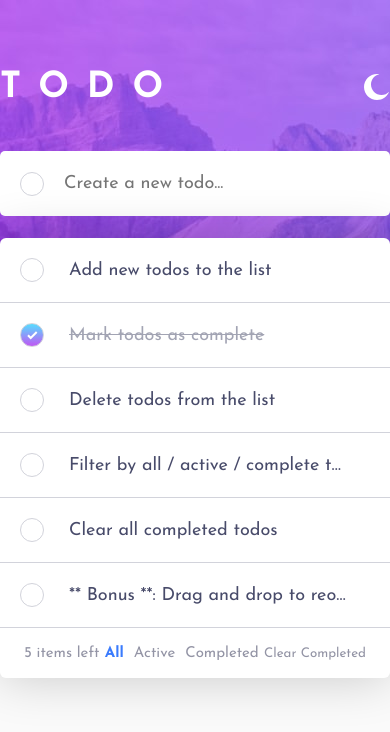
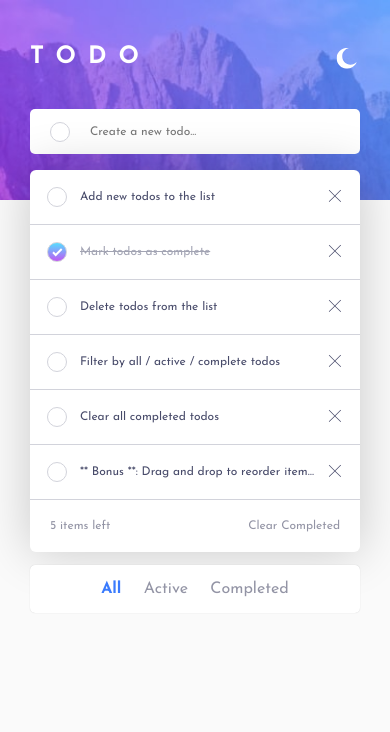
Before and after one commit to RomanPustovyi/ToDoApp, a React (Create React App) app: page / in a window 390 px wide. Shown: the top 732 px of the page. Built offline with nearby package versions, Linux system fonts and the light colour scheme.

Commit message:
Implement mobile responsive styles

```diff
--- a/src/components/Checkbox.css
+++ b/src/components/Checkbox.css
@@ -35,3 +35,15 @@
 .Checkbox.checked {
     background: var(--primary-Check-Background);
 }
+
+@media (max-width: 550px) {
+    .CheckboxOutline {
+        width: 22px;
+        height: 22px;
+    }
+
+    .Checkbox {
+        width: 20px;
+        height: 20px;
+    }
+}
--- a/src/components/ColorThemeButton.css
+++ b/src/components/ColorThemeButton.css
@@ -5,3 +5,9 @@
 .LightDarkModeButton:hover {
     transform: scale(1.2);
 }
+
+@media (max-width: 550px) {
+    .LightDarkModeButton {
+        transform: scale(.8);
+    }
+}
--- a/src/components/Layout.css
+++ b/src/components/Layout.css
@@ -4,3 +4,10 @@
     background-size: cover;
     height: 300px;
 }
+
+@media (max-width: 550px) {
+    .BackgroundImage {
+        background-image: url(../assets/images/bg-mobile-light.jpg);
+        height: 200px;
+    }
+}
--- a/src/components/Todo.css
+++ b/src/components/Todo.css
@@ -16,3 +16,18 @@
     font-weight: 700;
     letter-spacing: 18px;
 }
+
+@media (max-width: 550px) {
+    .TodoContainer {
+        width: 330px;
+        margin: -155px auto 0;
+    }
+
+    .Header {
+        margin-bottom: 35px;
+    }
+
+    .Title {
+        letter-spacing: 12px;
+    }
+}
--- a/src/components/TodoFilters.css
+++ b/src/components/TodoFilters.css
@@ -24,3 +24,22 @@
 .FilterOption input[type="radio"]:hover+label {
     color: light-dark(var(--lt-Very-Dark-Grayish-Blue), var(--dk-Light-Grayish-Blue__hover));
 }
+
+@media (max-width: 550px) {
+    .Filters {
+        justify-content: space-around;
+        position: absolute;
+        top: 65px;
+        font-size: 16px;
+        right: 0px;
+        left: 0px;
+        padding: 16px 60px;
+        border-radius: 5px;
+        box-shadow: 0px 0px 1px rgba(0, 0, 0, 0.2);
+        background-color: light-dark(#FFF, var(--dk-Very-Dark-Desaturated-Blue));
+    }
+
+    .Filters .FilterOption:not(:last-child) {
+        margin-right: 0px;
+    }
+}
--- a/src/components/TodoInput.css
+++ b/src/components/TodoInput.css
@@ -20,3 +20,10 @@
 .Input:focus {
     outline: none;
 }
+
+@media (max-width: 550px) {
+    .InputContainer {
+        height: 45px;
+        margin-bottom: 16px;
+    }
+}
--- a/src/components/TodoList.css
+++ b/src/components/TodoList.css
@@ -19,8 +19,7 @@
     display: flex;
     align-items: center;
     justify-content: space-between;
-    height: 50px;
-    padding: 0 24px;
+    padding: 20px;
     font-size: 15px;
     font-weight: 400;
     color: light-dark(var(--lt-Dark-Grayish-Blue), var(--dk-Dark-Grayish-Blue));
@@ -29,3 +28,10 @@
 .ClearCompletedTodosButton:hover {
     color: light-dark(var(--lt-Very-Dark-Grayish-Blue), var(--dk-Light-Grayish-Blue__hover));
 }
+
+@media (max-width: 550px) {
+    .ListFooter {
+        position: relative;
+        font-size: inherit;
+    }
+}
--- a/src/components/TodoListItem.css
+++ b/src/components/TodoListItem.css
@@ -1,7 +1,6 @@
 .ListItem {
     display: flex;
     align-items: center;
-    height: 65px;
     padding: 19px;
 }
 
@@ -38,3 +37,21 @@
 .DeleteButton:hover svg {
     fill: var(--primary-Bright-Blue);
 }
+
+@media (max-width: 550px) {
+    .ListItem {
+        padding: 16px;
+    }
+
+    .TodoTextWrapper {
+        padding: 0 12px;
+    }
+
+    .DeleteButton {
+        display: inline-block;
+    }
+
+    .DeleteButton svg {
+        transform: scale(.7);
+    }
+}
--- a/src/index.css
+++ b/src/index.css
@@ -54,7 +54,14 @@ img {
 button {
 	font-family: inherit;
 	color: inherit;
+	font-size: inherit;
 	background-color: transparent;
 	border: none;
 	cursor: pointer;
 }
+
+@media (max-width: 550px) {
+	body {
+		font-size: 12px;
+	}
+}
```
